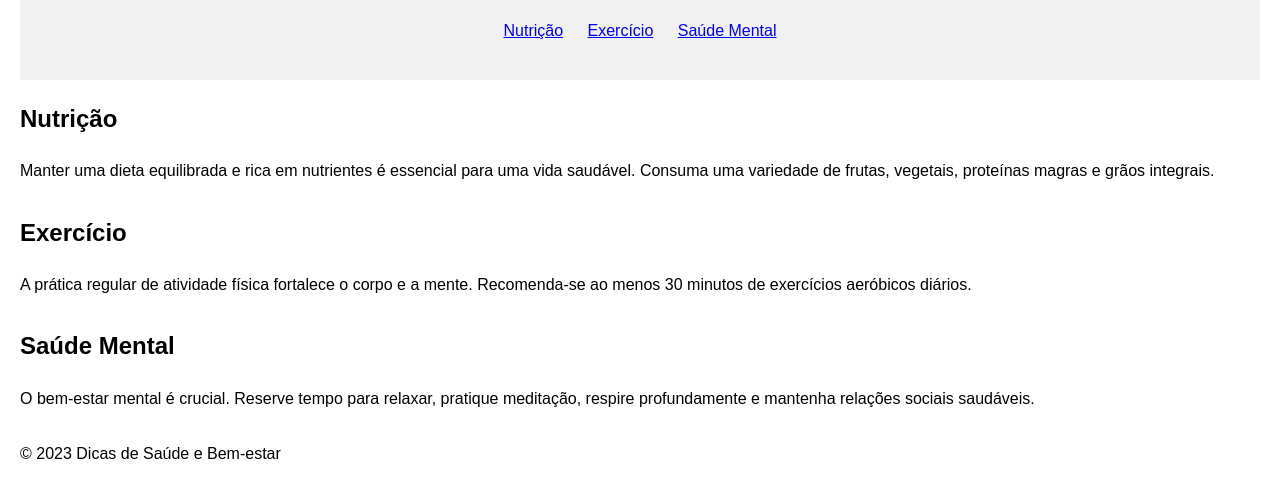
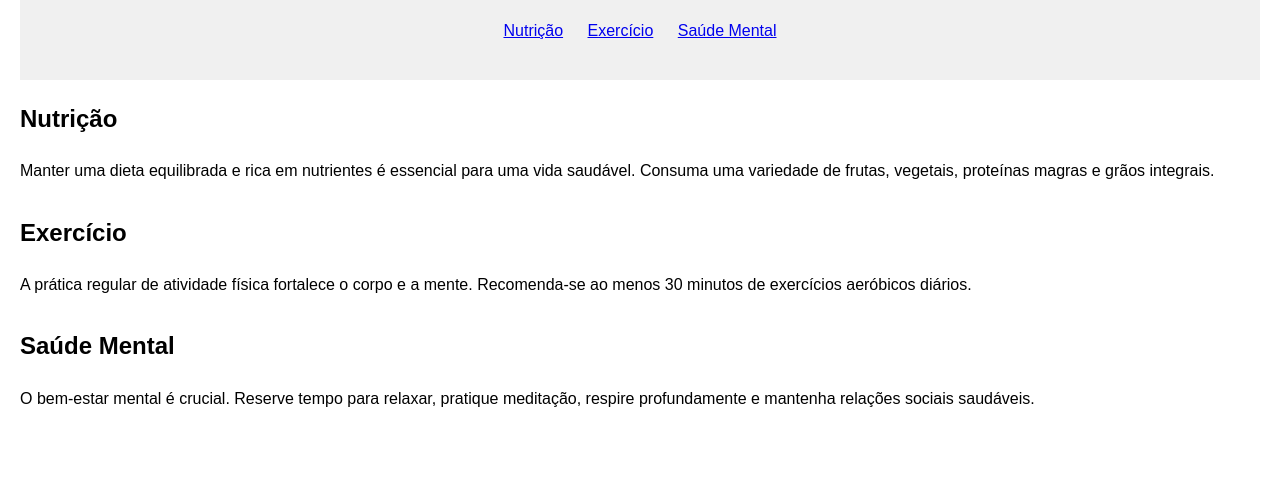
Before and after one commit to luuh-costasz/meusite, a plain HTML site: page index.html in a window 1280 px wide. Shown: the part 116-614 px from the top of the page. Drawn offline with Linux system fonts and the light colour scheme.

Commit message:
Update index.html

```diff
--- a/index.html
+++ b/index.html
@@ -62,8 +62,3 @@
     </main>
 
     <footer>
-        <p>&copy; 2023 Dicas de Saúde e Bem-estar</p>
-    </footer>
-
-</body>
-</html>
```
